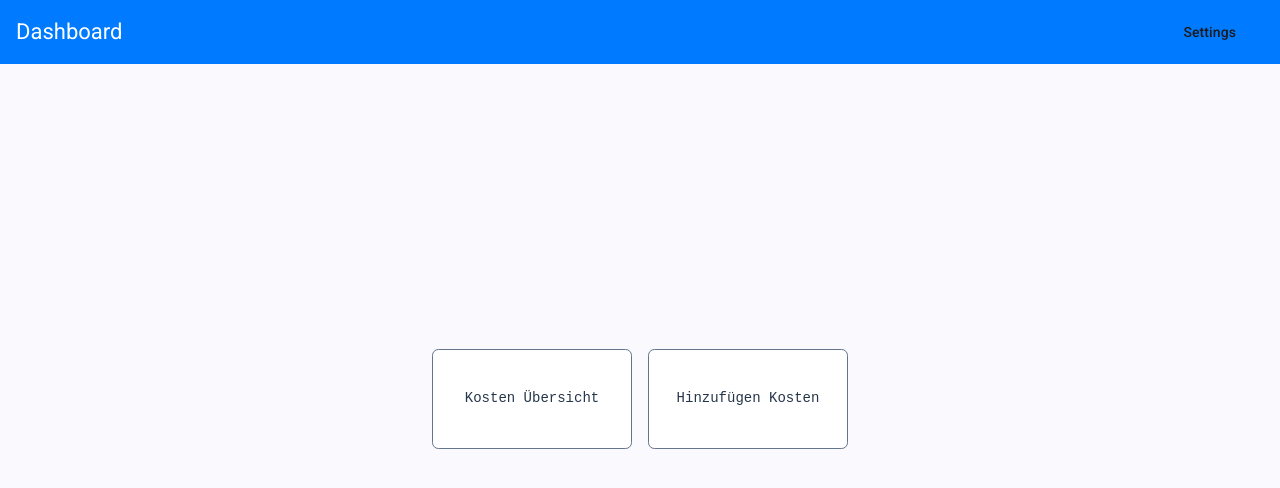
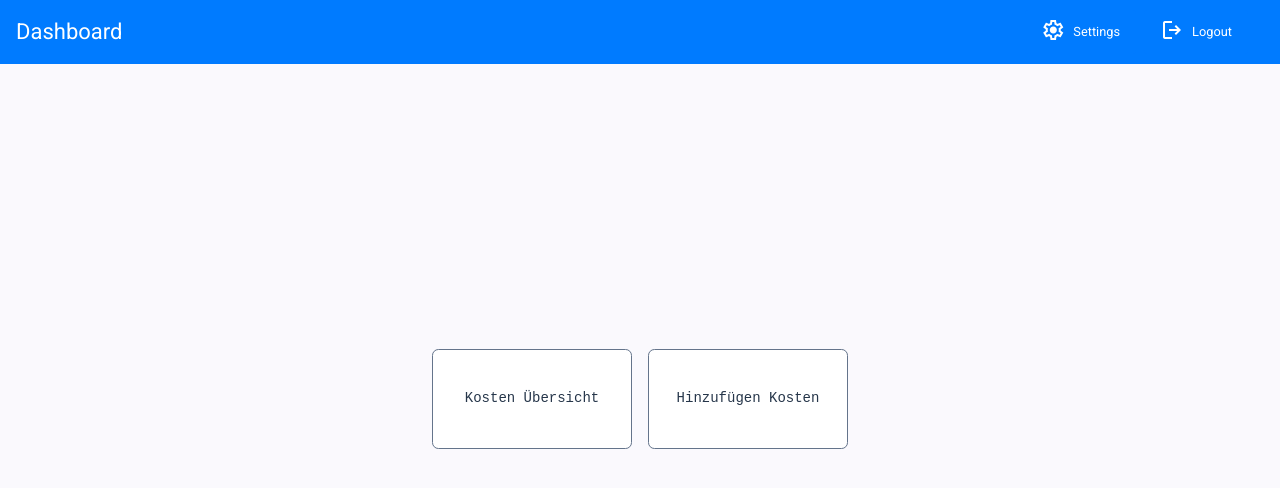
Before and after one commit to Maik649/Cost-Tracker, an Angular app: page /dashboard in a window 1280 px wide. Shown: the top 488 px of the page. Built offline with nearby package versions, Linux system fonts and the light colour scheme; no server answers.

Commit message:
feat: enhance dashboard navigation and styles with secondary buttons

```diff
--- a/src/app/pages/dashboard/dashboard.html
+++ b/src/app/pages/dashboard/dashboard.html
@@ -17,7 +17,8 @@
       <span>Dashboard</span>
       <span class="spacer"></span>
      <nav class="dashboard-nav" aria-label="Hauptnavigation">
-      <a mat-button routerLink="/settings">Settings</a>
+      <a class="secondary-btn" routerLink="/settings"> <mat-icon>settings</mat-icon>Settings</a>
+      <a class="secondary-btn" routerLink="/"> <mat-icon>logout</mat-icon>Logout</a>
     </nav>
     </mat-toolbar>
     <section class="dashboard-section">
--- a/src/app/pages/dashboard/dashboard.scss
+++ b/src/app/pages/dashboard/dashboard.scss
@@ -30,7 +30,7 @@ mat-drawer {
 
 .dashboard-nav {
   display: flex;
-  flex-direction: column;
+  gap: 0.5rem;
   padding: 1rem;
 }
 
--- a/src/styles/_mixings.scss
+++ b/src/styles/_mixings.scss
@@ -1,4 +1,3 @@
-@use './_var.scss' as var;
 
 @mixin Brackpoints($breakpoint) {
   @if $breakpoint == 'small' {
--- a/src/styles/_var.scss
+++ b/src/styles/_var.scss
@@ -1,3 +1,4 @@
+  @use './_mixings.scss' as mixins;
   $primary-color: #007bff;
   $secondary-color: #d4d4d4;
   $success-color: #28a745;
@@ -17,3 +18,22 @@
   text-align: center;
   text-decoration: none;
 }
+
+.secondary-btn {
+  display: flex;
+  justify-content: center;
+  text-align: center;
+  gap: 0.5rem;
+  font-size: clamp(0.8rem, 1vw, 1rem);
+  background-color: $primary-color;
+  color: #fff;
+  padding: 0.5rem 1rem;
+  border: none;
+  border-radius: 0.25rem;
+  cursor: pointer;
+  text-decoration: none;
+  @include mixins.Brackpoints('small') {
+   gap: 0.10rem;
+   padding: 0.25rem 0.5rem;
+  }
+}
```
Also changed, not shown: 1 other file (tests, documents, lock files or other folders).
